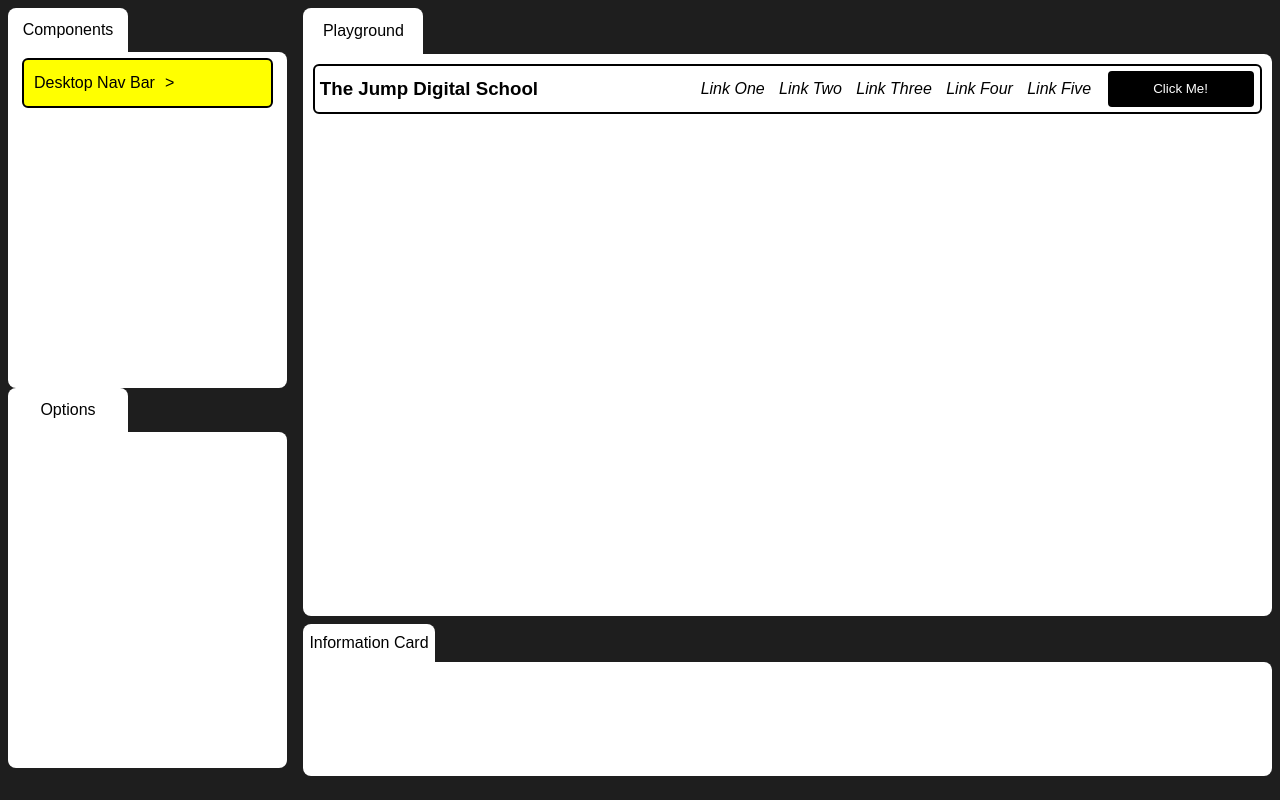
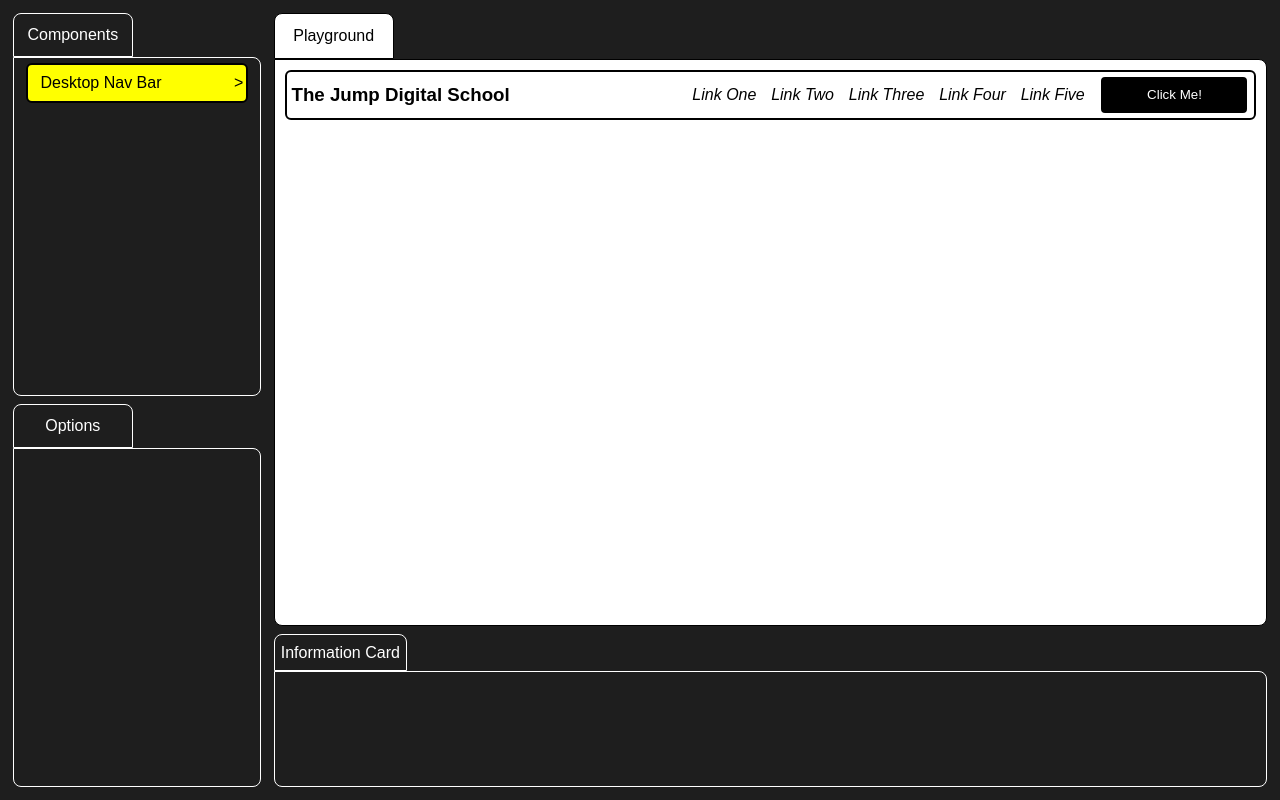
Before and after one commit to croftKie/tjds-playground, a React (Vite) app: page / in a window 1280 px wide. Built offline with nearby package versions, Linux system fonts and the light colour scheme.

Commit message:
updated UI to v1 format

```diff
--- a/src/App.jsx
+++ b/src/App.jsx
@@ -60,13 +60,16 @@ export default function App() {
   // Styles
   const playground = {
     display: "flex",
-    height: "95vh",
+    height: "100vh",
+    padding: "1%",
+    gap: "1%",
   };
   const options = {
     height: "100%",
-    width: "30%",
+    width: "25%",
     display: "flex",
     flexDirection: "column",
+    gap: "1%",
   };
   const componentTree = {
     height: "50%",
@@ -79,6 +82,9 @@ export default function App() {
   const content = {
     height: "100%",
     width: "100%",
+    display: "flex",
+    flexDirection: "column",
+    gap: "1%",
   };
   const canvas = {
     height: "80%",
@@ -96,6 +102,10 @@ export default function App() {
 
   // Components
   const ComponentLineItem = (el, i) => {
+    const itemStyles = {
+      fontSize: "1em",
+    };
+
     return (
       <div
         style={
@@ -106,25 +116,34 @@ export default function App() {
                 alignItems: "center",
                 gap: "10px",
                 cursor: "pointer",
-                height: "50px",
+                height: "40px",
                 width: "90%",
+                justifyContent: "space-between",
+                padding: "0% 1% 0% 1%",
               }
             : {
                 display: "flex",
                 alignItems: "center",
                 gap: "10px",
                 cursor: "pointer",
-                height: "50px",
+                height: "40px",
                 width: "90%",
+                justifyContent: "space-between",
               }
         }
         onClick={() => {
           setActivePrimComponent(i);
         }}
       >
-        <img />
-        <div className="item">{el.componentName}</div>
-        <div className="item">{">"}</div>
+        <div style={{ display: "flex", alignItems: "center", gap: "10px" }}>
+          <img />
+          <div className="item" style={itemStyles}>
+            {el.componentName}
+          </div>
+        </div>
+        <div className="item" style={itemStyles}>
+          {">"}
+        </div>
       </div>
     );
   };
@@ -197,7 +216,12 @@ export default function App() {
     <div style={playground}>
       <div style={options}>
         <div className="component-tree" style={componentTree}>
-          <TabBlock _tabs={[{ name: "Components", isActive: true }]}>
+          <TabBlock
+            _tabs={[{ name: "Components", isActive: true }]}
+            backgroundColor="rgb(30, 30, 30)"
+            border="1px solid white"
+            fontColor="white"
+          >
             <div
               style={{
                 display: "flex",
@@ -213,7 +237,12 @@ export default function App() {
           </TabBlock>
         </div>
         <div style={optionsTree}>
-          <TabBlock _tabs={[{ name: "Options", isActive: true }]}>
+          <TabBlock
+            _tabs={[{ name: "Options", isActive: true }]}
+            backgroundColor="rgb(30, 30, 30)"
+            border="1px solid white"
+            fontColor="white"
+          >
             <div
               style={{
                 height: "100%",
@@ -243,7 +272,12 @@ export default function App() {
           </TabBlock>
         </div>
         <div style={information}>
-          <TabBlock _tabs={[{ name: "Information Card", isActive: true }]} />
+          <TabBlock
+            _tabs={[{ name: "Information Card", isActive: true }]}
+            backgroundColor="rgb(30, 30, 30)"
+            border="1px solid white"
+            fontColor="white"
+          />
         </div>
       </div>
     </div>
--- a/src/components/Components.jsx
+++ b/src/components/Components.jsx
@@ -58,4 +58,6 @@ function MobileNavbar() {
   );
 }
 
+function VerticalCard() {}
+
 export { DesktopNavbar };
--- a/src/components/TabBlock.jsx
+++ b/src/components/TabBlock.jsx
@@ -2,27 +2,16 @@ import React, { useState } from "react";
 
 export default function TabBlock({
   _tabs = [{ name: "Component Tree", isActive: true }],
+  backgroundColor = "white",
+  border = "1px solid black",
+  fontColor = "black",
   children,
 }) {
-  // Variables
-  const [allTabs, setAllTabs] = useState(_tabs);
-
-  // Functions
-  const tabClick = (i, _tabs) => {
-    const tempTabs = _tabs.map((e) => {
-      e.isActive = false;
-      return e;
-    });
-    tempTabs[i].isActive = true;
-    setAllTabs(tempTabs);
-  };
-
   // Styles
   const tabBlock = {
     height: "100%",
     display: "flex",
     flexDirection: "column",
-    margin: "8px",
   };
   const clickableTabs = {
     height: "50px",
@@ -35,45 +24,31 @@ export default function TabBlock({
     display: "flex",
     justifyContent: "center",
     alignItems: "center",
-    backgroundColor: "rgb(30, 30, 30)",
-    width: "fit-content",
-    color: "white",
-    minWidth: "150px",
-    cursor: "pointer",
-  };
-  const tabActive = {
-    display: "flex",
-    justifyContent: "center",
-    alignItems: "center",
-    backgroundColor: "white",
+    backgroundColor: backgroundColor,
     width: "fit-content",
     borderTopRightRadius: "8px",
     borderTopLeftRadius: "8px",
     padding: "0 6px 0 6px",
     minWidth: "120px",
     cursor: "pointer",
+    border: border,
+    color: fontColor,
   };
   const tabContent = {
     height: "100%",
     width: "100%",
-    backgroundColor: "white",
+    backgroundColor: backgroundColor,
     borderTopRightRadius: "8px",
     borderBottomRightRadius: "8px",
     borderBottomLeftRadius: "8px",
+    border: border,
   };
 
   return (
     <div style={tabBlock}>
       <div style={clickableTabs}>
         {_tabs.map((t, i) => {
-          return (
-            <div
-              style={t.isActive ? tabActive : tab}
-              onClick={() => tabClick(i, allTabs)}
-            >
-              {t.name}
-            </div>
-          );
+          return <div style={tab}>{t.name}</div>;
         })}
       </div>
       <div style={tabContent}>{children}</div>
```
